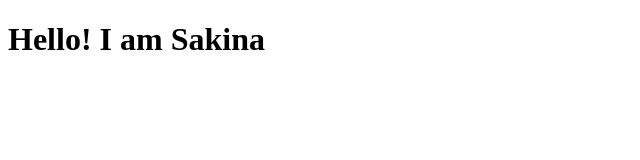
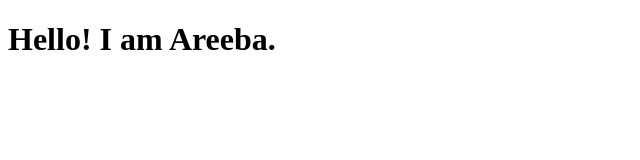
Before and after one commit to SakinaAzam/Cloud, a plain HTML site: page index.html in a window 1280 px wide. Shown: the full height of the page, 0-640 px from the left. Drawn offline with Linux system fonts and the light colour scheme.

Commit message:
third commit

```diff
--- a/index.html
+++ b/index.html
@@ -6,7 +6,7 @@
     <title>Document</title>
 </head>
 <body>
-    <h1>Hello! I am Sakina
+    <h1>Hello! I am Areeba.
 
     </h1>
 </body>
```
